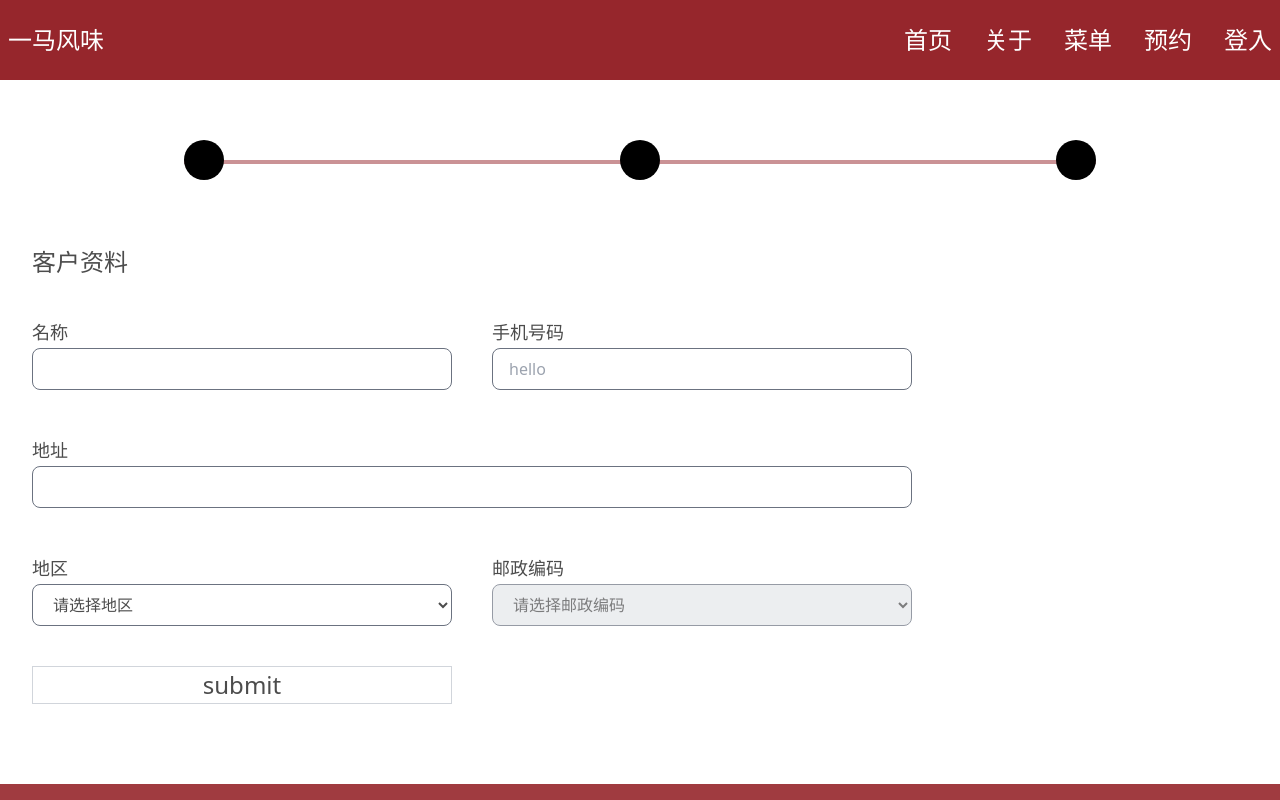
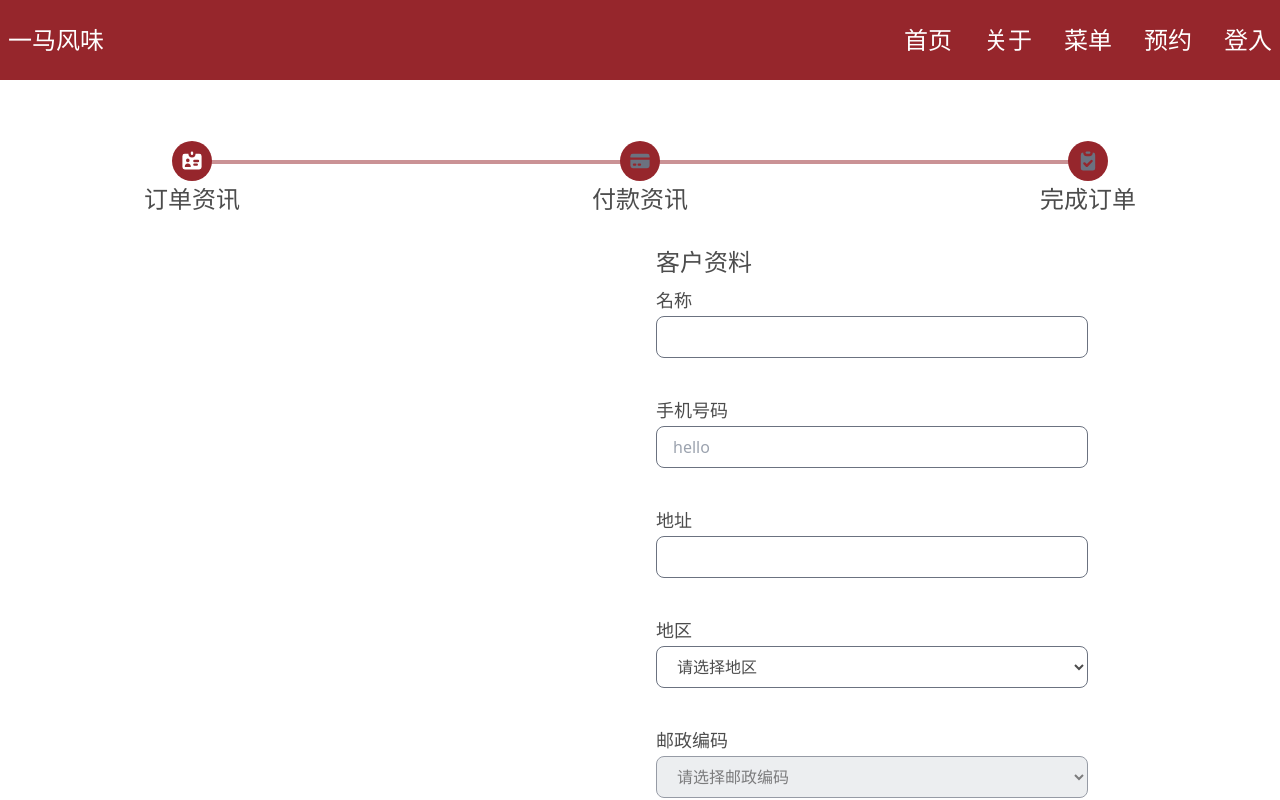
Before and after one commit to SecYJ/react-restaurant, a React (Vite) app: page /checkout in a window 1280 px wide. Shown: the top 800 px of the page. Built offline with nearby package versions, Linux system fonts and the light colour scheme.

Commit message:
Changing form position and fixed select bugs

```diff
--- a/src/components/MultiStepForm/CheckoutForm.jsx
+++ b/src/components/MultiStepForm/DetailsForm.jsx
@@ -1,9 +1,10 @@
-import { useCallback, useEffect } from "react";
+import { useCallback } from "react";
 import { useForm } from "react-hook-form";
+import Button from "../Button";
 import { POSTCODE_LISTS } from "../../constants/postcodeStateList";
 import { error, inputStyles } from "./formStyles";
 
-const CheckoutForm = () => {
+const DetailsForm = ({ onNextClick }) => {
     const {
         register,
         formState: { errors },
@@ -11,10 +12,7 @@ const CheckoutForm = () => {
         watch,
     } = useForm();
 
-    // TODO: fix the select bugs
-
     const watchArea = watch("area");
-    console.log(watchArea);
 
     const areaAvailability = watchArea
         ? POSTCODE_LISTS.find((a) => a.name === watchArea)
@@ -31,16 +29,16 @@ const CheckoutForm = () => {
     }, []);
 
     const submit = (e) => {
+        onNextClick(2);
         // e.preventDefault();
-        console.log(e);
-        console.log(errors);
     };
 
     return (
         <div>
             <h1>客户资料</h1>
             <form
-                className="mt-8 grid grid-cols-2 gap-10"
+                // className="mt-8 grid grid-cols-2 gap-10"
+                className="space-y-8"
                 onSubmit={handleSubmit(submit)}
             >
                 <div className="">
@@ -59,7 +57,7 @@ const CheckoutForm = () => {
                         className={inputStyles}
                         id="username"
                     />
-                    {errors?.username?.message && (
+                    {errors.username && (
                         <p className={error}>{errors?.username.message}</p>
                     )}
                 </div>
@@ -78,8 +76,8 @@ const CheckoutForm = () => {
                         id="phoneNumber"
                         placeholder="hello"
                     />
-                    {errors?.phoneNumber?.message && (
-                        <p className={error}>{errors?.phoneNumber?.message}</p>
+                    {errors.phoneNumber && (
+                        <p className={error}>{errors.phoneNumber.message}</p>
                     )}
                 </div>
 
@@ -95,7 +93,7 @@ const CheckoutForm = () => {
                         })}
                         className={inputStyles}
                     />
-                    {errors?.address?.message && (
+                    {errors.address && (
                         <p className={error}>{errors.address.message}</p>
                     )}
                 </div>
@@ -104,18 +102,26 @@ const CheckoutForm = () => {
                         地区
                     </label>
                     <select
-                        {...register("area")}
+                        {...register("area", {
+                            required: {
+                                value: true,
+                                message: "地区不得为空",
+                            },
+                        })}
                         id="area"
                         className={`${inputStyles} bg-transparent`}
                         defaultValue="请选择地区"
                     >
-                        <option disabled>请选择地区</option>
+                        <option value="">请选择地区</option>
                         {POSTCODE_LISTS.map((c) => (
                             <option key={c.name} value={c.name}>
                                 {c.name}
                             </option>
                         ))}
                     </select>
+                    {errors.area && (
+                        <p className={error}>{errors.area.message}</p>
+                    )}
                 </div>
                 <div className="">
                     <label htmlFor="area" className="text-lg">
@@ -124,7 +130,10 @@ const CheckoutForm = () => {
                     <select
                         disabled={!watchArea}
                         {...register("postcode", {
-                            required: true,
+                            required: {
+                                value: true,
+                                message: "邮政编码不得为空!",
+                            },
                         })}
                         id="postcode"
                         className={`${inputStyles} ${
@@ -141,16 +150,17 @@ const CheckoutForm = () => {
                             </option>
                         ))}
                     </select>
-                    {errors?.postcode?.message && (
-                        <p className={error}>{errors?.postcode?.message}</p>
+                    {errors.postcode && (
+                        <p className={error}>{errors.postcode.message}</p>
                     )}
                 </div>
-                <button type="submit" className="border border-gray-300">
-                    submit
-                </button>
+
+                <Button outline className="w-full">
+                    下一步
+                </Button>
             </form>
         </div>
     );
 };
 
-export default CheckoutForm;
+export default DetailsForm;
--- /dev/null
+++ b/src/components/MultiStepForm/FormCartTotal.jsx
@@ -0,0 +1,13 @@
+import { useCartCtx } from "../../contexts/CartCtx";
+
+const FormCartTotal = () => {
+    const { totalAmount, totalUnits } = useCartCtx();
+    return (
+        <div className="sticky bottom-0 left-0 right-0 flex justify-between border-t border-gray-300 bg-white p-4">
+            <p className="text-base">食物数额: {totalUnits}</p>
+            <p className="text-base">总额: ${totalAmount.toFixed(2)}</p>
+        </div>
+    );
+};
+
+export default FormCartTotal;
--- a/src/components/MultiStepForm/MultiStepForm.jsx
+++ b/src/components/MultiStepForm/MultiStepForm.jsx
@@ -1,21 +1,38 @@
+import { useState } from "react";
 import { useCartCtx } from "../../contexts/CartCtx";
 import CartItem from "../cart/CartItem";
-import CheckoutForm from "./CheckoutForm";
+import DetailsForm from "./DetailsForm";
+import FormCartTotal from "./FormCartTotal";
 import MultiStepNav from "./MultiStepNav";
+import PaymentForm from "./PaymentForm";
+import Success from "./Success";
 
 const MultiStepForm = () => {
     const { cart } = useCartCtx();
+    const [step, setStep] = useState(1);
 
     return (
         <div className="container my-20">
             <MultiStepNav />
-            <div className="mt-20 grid grid-cols-[1fr_25%] gap-8">
-                <CheckoutForm />
-                <ul className="">
-                    {cart.map((c) => (
-                        <CartItem key={c.id} {...c} />
-                    ))}
-                </ul>
+            <div
+                className="mx-auto mt-20 grid max-w-4xl grid-cols-2 gap-8"
+                // <div className="mt-20 grid grid-cols-[1fr_25%] gap-8"
+            >
+                <div className="relative max-h-[700px] overflow-auto pr-3 [scrollbar-width:thin]">
+                    <ul className="">
+                        {cart.map((c) => (
+                            <CartItem key={c.id} {...c} />
+                        ))}
+                    </ul>
+                    {cart.length > 0 && <FormCartTotal />}
+                </div>
+                {step === 1 ? (
+                    <DetailsForm onNextClick={setStep} />
+                ) : step === 2 ? (
+                    <PaymentForm />
+                ) : (
+                    <Success />
+                )}
             </div>
         </div>
     );
--- a/src/components/MultiStepForm/MultiStepNav.jsx
+++ b/src/components/MultiStepForm/MultiStepNav.jsx
@@ -1,10 +1,27 @@
+import { stepOneSvg, stepThreeSvg, stepTwoSvg } from "./formStyles";
+
 const MultipleStepNav = () => {
     return (
-        <div className="relative mx-auto h-1 w-3/4 bg-primary/50">
-            <ul className="flex -translate-y-1/2 justify-between">
-                <li className="h-10 w-10 rounded-full bg-black"></li>
-                <li className="h-10 w-10 rounded-full bg-black"></li>
-                <li className="h-10 w-10 rounded-full bg-black"></li>
+        <div className="relative mx-auto h-1 max-w-4xl bg-primary/50">
+            <ul className="flex -translate-y-1/4 justify-between">
+                <li className="grid -translate-x-1/2 justify-items-center">
+                    <div className="grid h-10 w-10 place-items-center rounded-full bg-primary text-white">
+                        {stepOneSvg}
+                    </div>
+                    <p>订单资讯</p>
+                </li>
+                <li className="grid justify-items-center">
+                    <div className="grid h-10 w-10 place-items-center rounded-full bg-primary text-white">
+                        {stepTwoSvg}
+                    </div>
+                    <p>付款资讯</p>
+                </li>
+                <li className="grid translate-x-1/2 justify-items-center">
+                    <div className="grid h-10 w-10 place-items-center rounded-full bg-primary text-white">
+                        {stepThreeSvg}
+                    </div>
+                    <p>完成订单</p>
+                </li>
             </ul>
         </div>
     );
--- /dev/null
+++ b/src/components/MultiStepForm/PaymentForm.jsx
@@ -0,0 +1,10 @@
+const PaymentForm = () => {
+    return (
+        <div className="grid grid-cols-2 gap-12">
+            <p>1</p>
+            <p>2</p>
+        </div>
+    );
+};
+
+export default PaymentForm;
--- /dev/null
+++ b/src/components/MultiStepForm/Success.jsx
@@ -0,0 +1,5 @@
+const Success = () => {
+    return <div>Success</div>;
+};
+
+export default Success;
--- a/src/components/MultiStepForm/formStyles.jsx
+++ b/src/components/MultiStepForm/formStyles.jsx
@@ -1,3 +1,54 @@
 export const error = "mt-1 text-base text-red-600";
+
 export const inputStyles =
     "transition-color w-full rounded-lg border border-gray-500 py-2 px-4 text-base outline-none focus:border-primary";
+
+export const stepOneSvg = (
+    <svg
+        aria-hidden="true"
+        className="h-5 w-5 dark:text-blue-300 lg:h-6 lg:w-6"
+        fill="currentColor"
+        viewBox="0 0 20 20"
+        xmlns="http://www.w3.org/2000/svg"
+    >
+        <path
+            fillRule="evenodd"
+            d="M10 2a1 1 0 00-1 1v1a1 1 0 002 0V3a1 1 0 00-1-1zM4 4h3a3 3 0 006 0h3a2 2 0 012 2v9a2 2 0 01-2 2H4a2 2 0 01-2-2V6a2 2 0 012-2zm2.5 7a1.5 1.5 0 100-3 1.5 1.5 0 000 3zm2.45 4a2.5 2.5 0 10-4.9 0h4.9zM12 9a1 1 0 100 2h3a1 1 0 100-2h-3zm-1 4a1 1 0 011-1h2a1 1 0 110 2h-2a1 1 0 01-1-1z"
+            clipRule="evenodd"
+        ></path>
+    </svg>
+);
+
+export const stepTwoSvg = (
+    <svg
+        aria-hidden="true"
+        className="h-5 w-5 text-gray-500 dark:text-gray-100 lg:h-6 lg:w-6"
+        fill="currentColor"
+        viewBox="0 0 20 20"
+        xmlns="http://www.w3.org/2000/svg"
+    >
+        <path d="M4 4a2 2 0 00-2 2v1h16V6a2 2 0 00-2-2H4z"></path>
+        <path
+            fillRule="evenodd"
+            d="M18 9H2v5a2 2 0 002 2h12a2 2 0 002-2V9zM4 13a1 1 0 011-1h1a1 1 0 110 2H5a1 1 0 01-1-1zm5-1a1 1 0 100 2h1a1 1 0 100-2H9z"
+            clipRule="evenodd"
+        ></path>
+    </svg>
+);
+
+export const stepThreeSvg = (
+    <svg
+        aria-hidden="true"
+        className="h-5 w-5 text-gray-500 dark:text-gray-100 lg:h-6 lg:w-6"
+        fill="currentColor"
+        viewBox="0 0 20 20"
+        xmlns="http://www.w3.org/2000/svg"
+    >
+        <path d="M9 2a1 1 0 000 2h2a1 1 0 100-2H9z"></path>
+        <path
+            fillRule="evenodd"
+            d="M4 5a2 2 0 012-2 3 3 0 003 3h2a3 3 0 003-3 2 2 0 012 2v11a2 2 0 01-2 2H6a2 2 0 01-2-2V5zm9.707 5.707a1 1 0 00-1.414-1.414L9 12.586l-1.293-1.293a1 1 0 00-1.414 1.414l2 2a1 1 0 001.414 0l4-4z"
+            clipRule="evenodd"
+        ></path>
+    </svg>
+);
```
